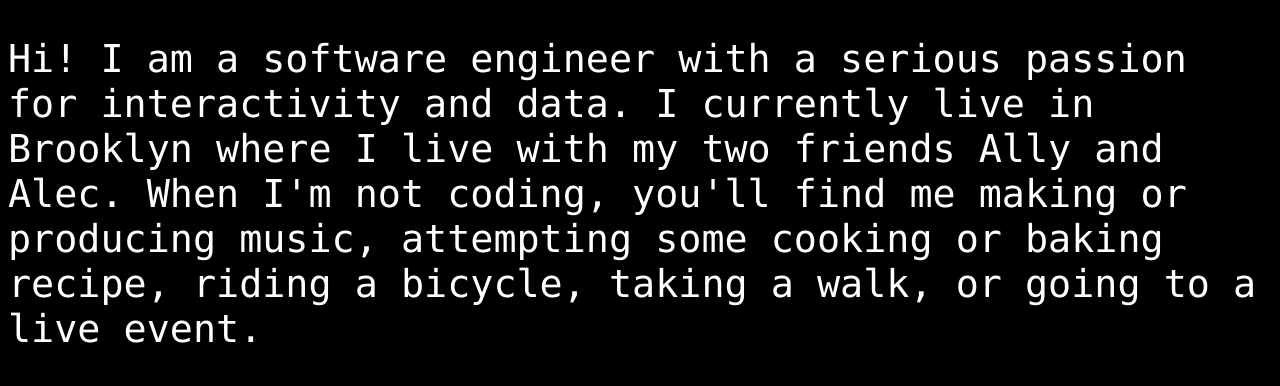
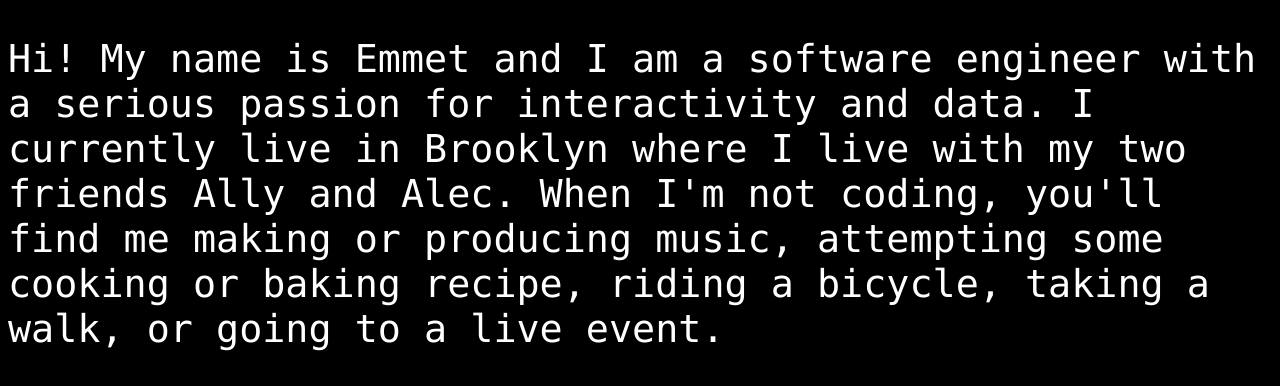
Before and after one commit to Emmet-Hayes/Emmet-Hayes.github.io, a plain HTML site: page bio.html in a window 1280 px wide. Shown: the part 86-472 px from the top of the page. Drawn offline with Linux system fonts and the light colour scheme.

Commit message:
Tweaked the bio just a little bit

```diff
--- a/bio.html
+++ b/bio.html
@@ -7,7 +7,7 @@
 </head>
 <body>
 	<p>Autobiography</p>
-	<p>Hi! I am a software engineer with a serious passion for interactivity and data. I currently live in Brooklyn where I live with my two friends Ally and Alec. When I'm not coding, you'll find me making or producing music, attempting some cooking or baking recipe, riding a bicycle, taking a walk, or going to a live event.</p>
+	<p>Hi! My name is Emmet and I am a software engineer with a serious passion for interactivity and data. I currently live in Brooklyn where I live with my two friends Ally and Alec. When I'm not coding, you'll find me making or producing music, attempting some cooking or baking recipe, riding a bicycle, taking a walk, or going to a live event.</p>
 	<p><a href="index.html">Index</a></p>
 </body>
 </html>
```
